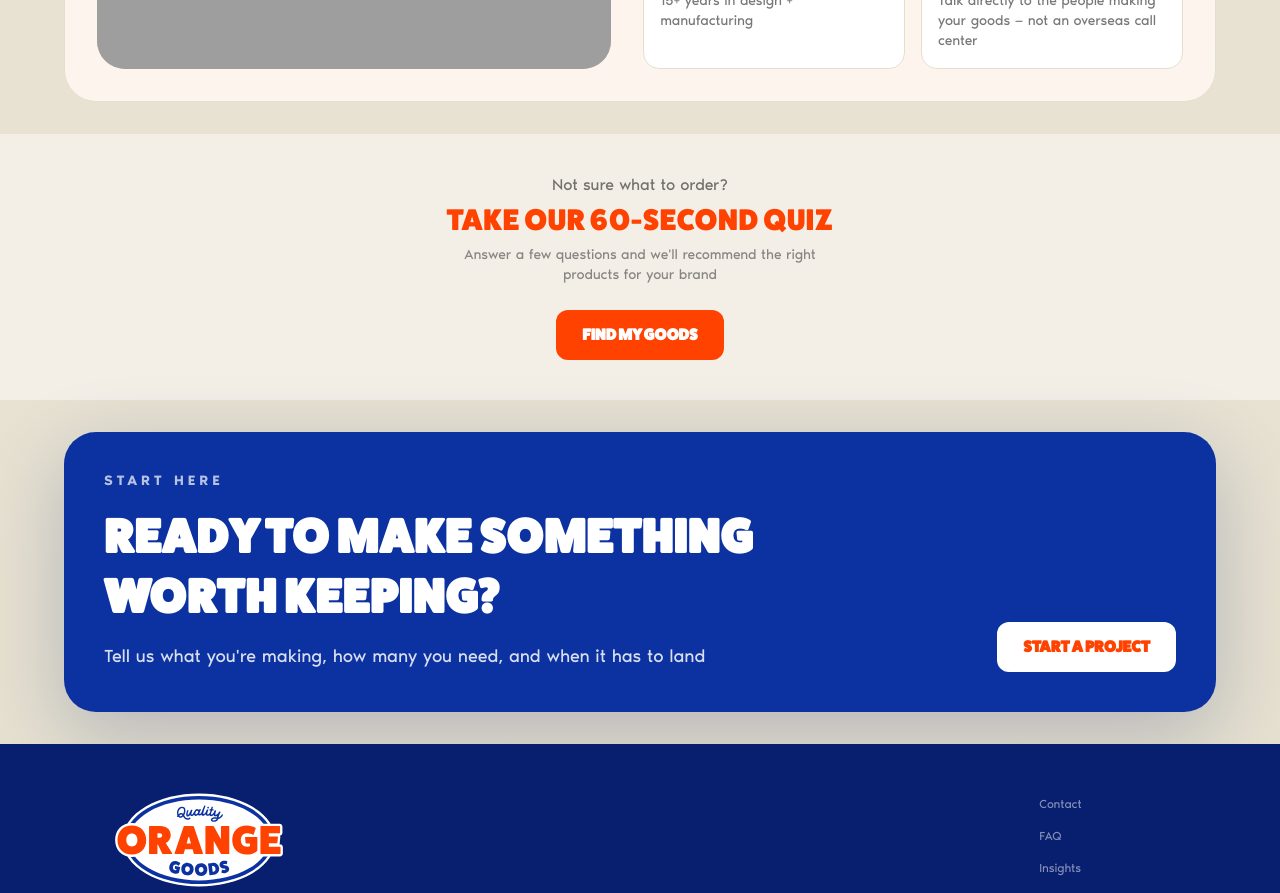
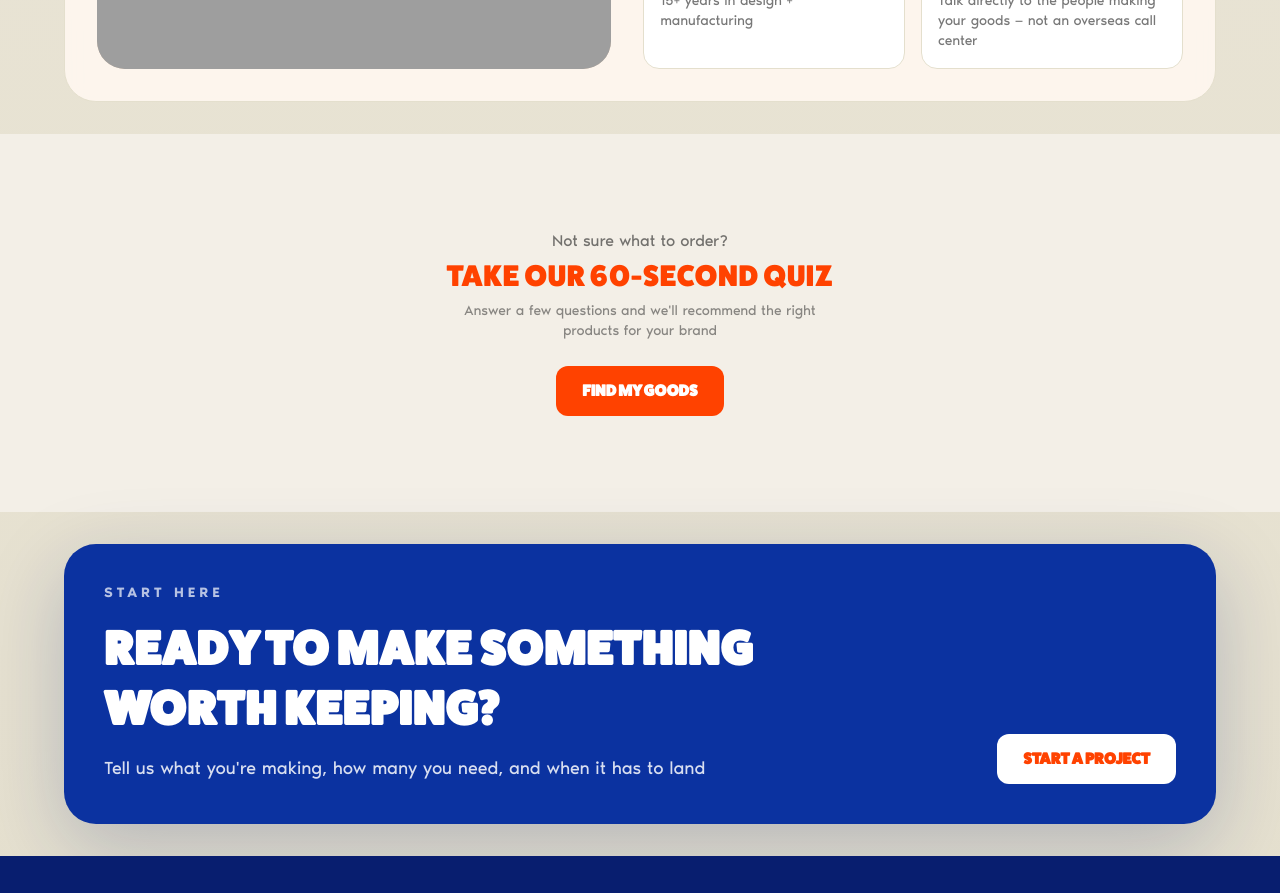
Before and after one commit to hanaajones/orangegoods-website, a Next.js app: page / in a window 1280 px wide. Shown: the part 6400-7293 px from the top of the page. Built offline with nearby package versions, Linux system fonts and the light colour scheme; grey boxes are pictures that could not be loaded.

Commit message:
style: quiz callout — more vertical padding (py-20 md:py-24)

```diff
--- a/app/page.tsx
+++ b/app/page.tsx
@@ -119,7 +119,7 @@ export default function HomePage() {
         </section>
       </Reveal>
       {/* Quiz callout — bottom of page */}
-      <div className="bg-[#F3EFE7] px-4 py-10 text-center md:px-8">
+      <div className="bg-[#F3EFE7] px-4 py-20 text-center md:px-8 md:py-24">
         <p className="text-base text-[#1C1C1C]/60">Not sure what to order?</p>
         <h3
           className="mt-1 text-2xl uppercase text-[#FF4200] md:text-3xl"
```
